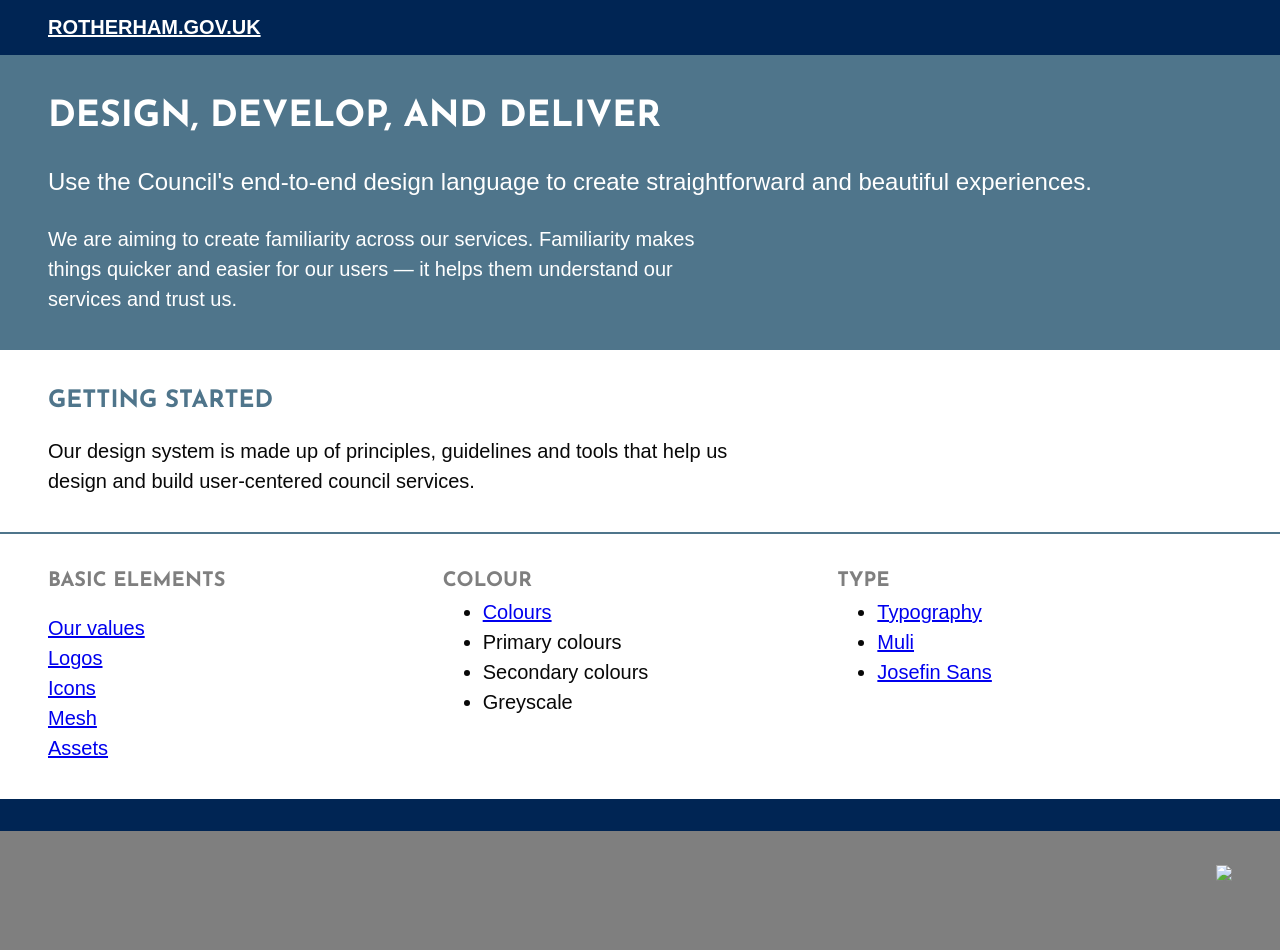
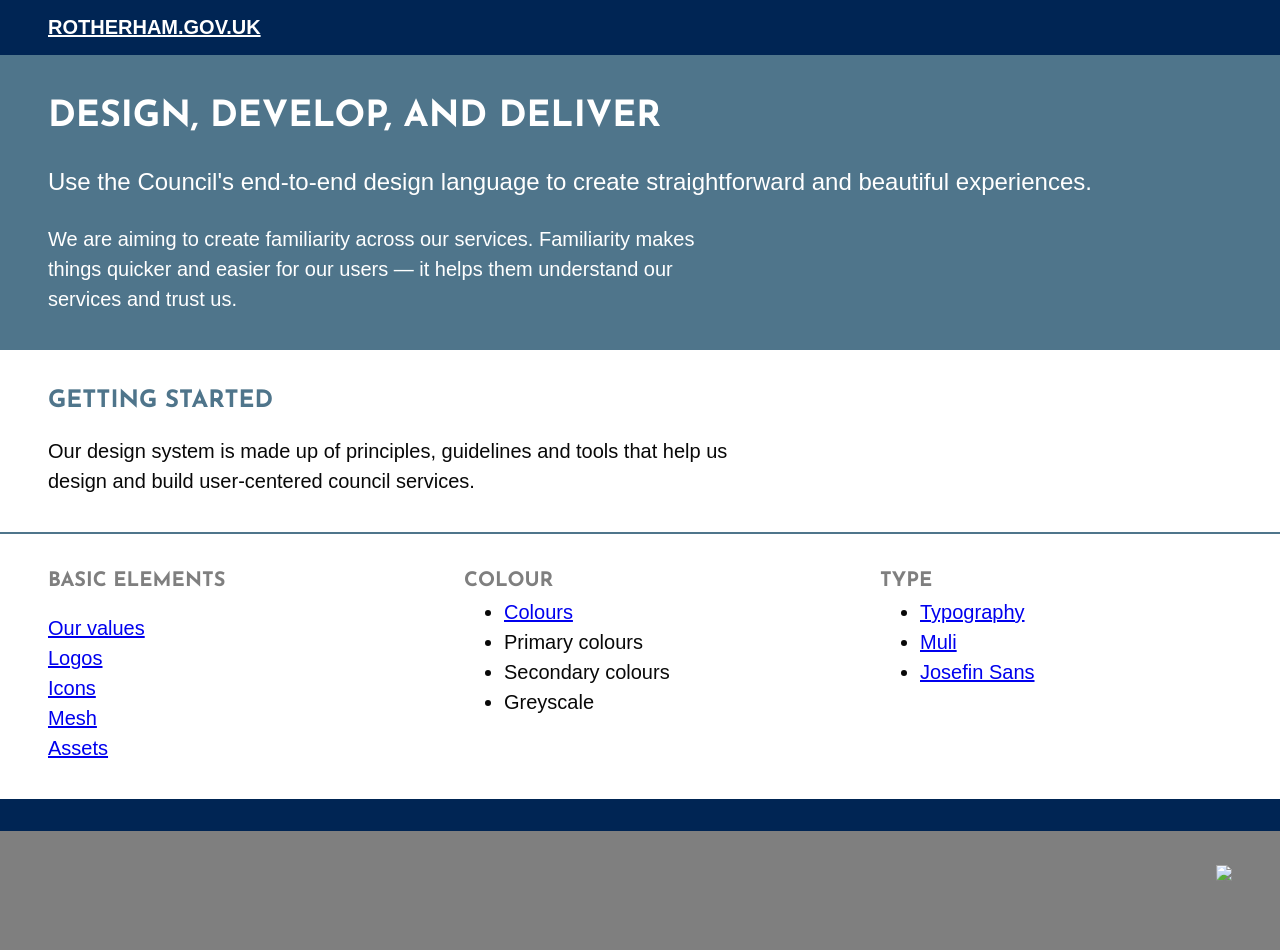
Before and after one commit to rothgov/design-manual, a Jekyll site: the page built from index.html, in a window 1280 px wide. Built offline with Jekyll 4.4.1, drawn with Linux system fonts in a browser that asks for light colours; some web fonts are replaced.

Commit message:
Update index.html

```diff
--- a/index.html
+++ b/index.html
@@ -16,9 +16,9 @@ layout: default
     <p class="f4 lh-copy measure-wide">Our design system is made up of principles, guidelines and tools that help us design and build user-centered council services.</p>
   </div>
 </section>
-<section class="ph4-l">
+<section>
   <div class="container ph3 pv3 center flex flex-column flex-row-m flex-row-l justify-between">
-    <div class="w-third-m w-third-l">
+    <div class="w-third-m w-third-l ph4-l">
       <h3 class="f4 josefin ttu grey-5 mb0">Basic Elements</h3>
       <ul class="list pl0 lh-copy">
         <li>
@@ -38,7 +38,7 @@ layout: default
         </li>
       </ul>
     </div>
-    <div class="w-third-m w-third-l">
+    <div class="w-third-m w-third-l ph4-l">
       <h3 class="f4 josefin ttu grey-5 mb0">Colour</h3>
       <ul class="lh-copy mt1">
         <li>
@@ -49,7 +49,7 @@ layout: default
         <li>Greyscale</li>
       </ul>
     </div>
-    <div class="w-third-m w-third-l">
+    <div class="w-third-m w-third-l ph4-l">
       <h3 class="f4 josefin ttu grey-5 mb0">Type</h3>
       <ul class="lh-copy mt1">
         <li>
```
